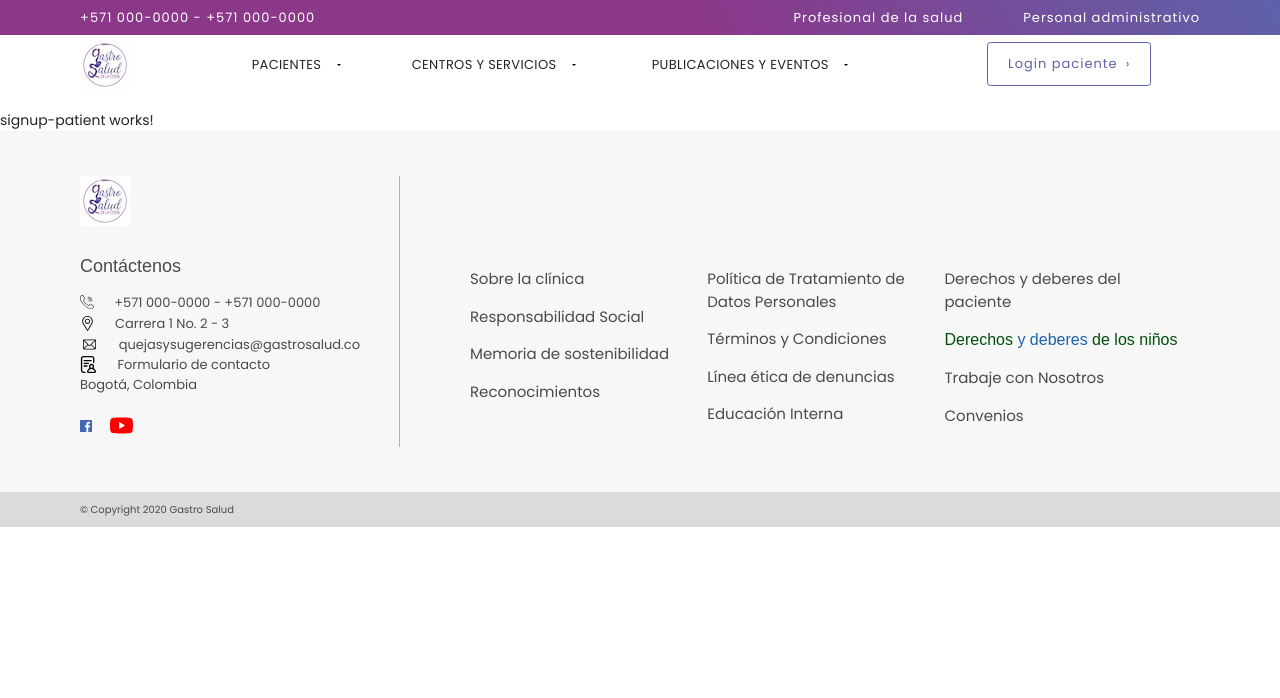
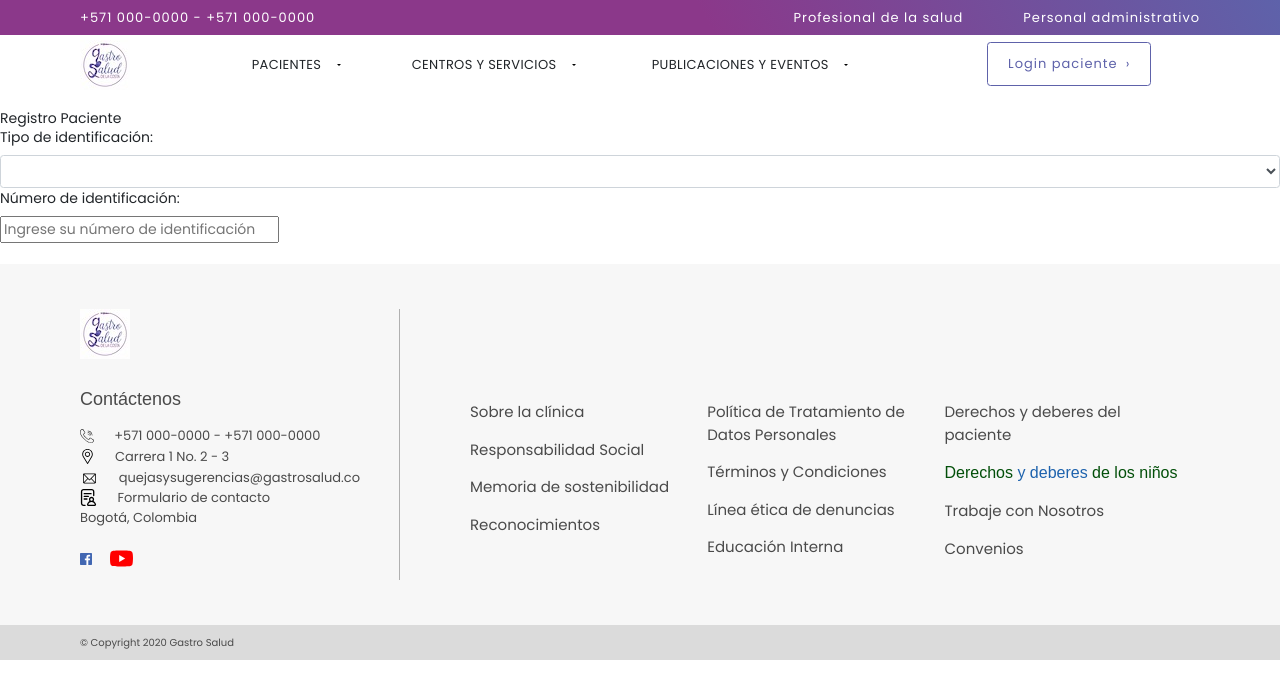
Before and after one commit to TG-CIS1930CP02/Health-Entity-Web, an Angular app in the folder health-entity-web/: page /admin/signup-patient in a window 1280 px wide. Shown: the top 698 px of the page. Built offline with nearby package versions, Linux system fonts and the light colour scheme; a web font is replaced by a local one.

Commit message:
Create component details for patient

```diff
--- a/health-entity-web/src/app/app.module.ts
+++ b/health-entity-web/src/app/app.module.ts
@@ -16,6 +16,7 @@ import { LoginAdministratorComponent } from './administrator/login-administrator
 import { SignupPractitionerComponent } from './practitioner/signup-practitioner/signup-practitioner.component';
 import { DetailsPractitionerComponent } from './practitioner/details-practitioner/details-practitioner.component';
 import { SignupPatientComponent } from './patient/signup-patient/signup-patient.component';
+import { DetailsPatientComponent } from './patient/details-patient/details-patient.component';
 
 @NgModule({
   declarations: [
@@ -31,7 +32,8 @@ import { SignupPatientComponent } from './patient/signup-patient/signup-patient.
     LoginAdministratorComponent,
     SignupPractitionerComponent,
     DetailsPractitionerComponent,
-    SignupPatientComponent
+    SignupPatientComponent,
+    DetailsPatientComponent
   ],
   imports: [
     BrowserModule, AppRoutingModule, FormsModule, HttpClientModule
--- /dev/null
+++ b/health-entity-web/src/app/patient/details-patient/details-patient.component.html
@@ -0,0 +1 @@
+<p>details-patient works!</p>
--- /dev/null
+++ b/health-entity-web/src/app/patient/details-patient/details-patient.component.ts
@@ -0,0 +1,15 @@
+import { Component, OnInit } from '@angular/core';
+
+@Component({
+  selector: 'app-details-patient',
+  templateUrl: './details-patient.component.html',
+  styleUrls: ['./details-patient.component.css']
+})
+export class DetailsPatientComponent implements OnInit {
+
+  constructor() { }
+
+  ngOnInit(): void {
+  }
+
+}
--- a/health-entity-web/src/app/patient/signup-patient/signup-patient.component.html
+++ b/health-entity-web/src/app/patient/signup-patient/signup-patient.component.html
@@ -1 +1,45 @@
-<p>signup-patient works!</p>
+<div id="box" class="center">
+  <div id="formbox" class="center">
+    <h2 class="title">Registro Paciente</h2>
+    <form (ngSubmit)="search()" #searchForm="ngForm">
+      <div class="form_box inline">
+        <div>
+          <label for="idType">Tipo de identificación: </label><br />
+          <select id="idType" class='form-control form_select' name="idType" required [(ngModel)]="idType"
+            #txtType="ngModel" [disabled]="found=='found'">
+            <option disabled hidden>Selecciona un tipo</option>
+            <option *ngFor="let o of options" [value]="o.value">{{o.name}}</option>
+          </select>
+        </div>
+      </div>
+      <div class="form_box inline">
+        <div>
+          <label for="idNumber">Número de identificación: </label><br />
+          <input class="form_input" type="text" id="idNumber" required #idNumber="ngModel" name="email" [(ngModel)]="id"
+            placeholder="Ingrese su número de identificación" [disabled]="found=='found'"/>
+        </div>
+        <!--- TODO should i put this? -->
+        <div [hidden]="idNumber.valid || !idNumber.touched"></div>
+      </div>
+      <div class="btn">
+        <button type="submit" class="btn--gradient" [disabled]="!searchForm.form.valid" *ngIf="found=='pending'">
+          Buscar
+        </button>
+      </div>
+    </form>
+  </div>
+  <section class="modal" *ngIf="found=='not_found'">
+    <div class="modal_container">
+      <div class="modal_header">
+        <h2 class="title">Aviso</h2>
+        <span class="icon--close modal_close" (click)="close()"></span>
+      </div>
+      <div class="modal_content">
+        <p class="text">
+          Profesional de la salud no existe.
+        </p>
+      </div>
+    </div>
+  </section>
+  <app-details-patient *ngIf="found=='found'" [practitioner]=practitionerFound></app-details-patient>
+</div>
```
Also changed, not shown: health-entity-web/src/app/patient/details-patient/details-patient.component.css (added), 1 other file (tests, documents, lock files or other folders).
